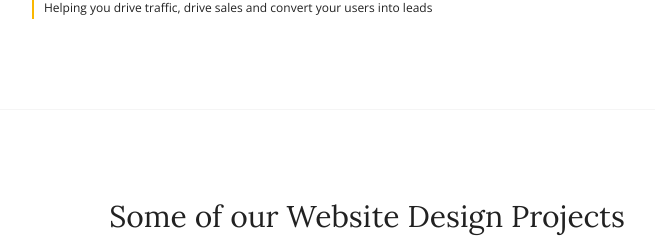
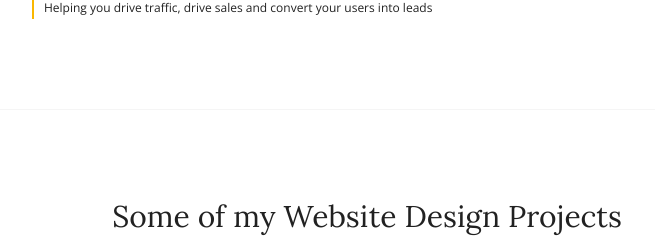
Before and after one commit to tea2sugars/richardbarwick, a PHP site: page /support in a window 1280 px wide. Shown: the part 2055-2295 px from the top of the page, without its empty margins (273-928 px from the left). Run offline with PHP 8.4, Linux system fonts and the light colour scheme; some libraries are stand-ins or nearby versions; some web fonts are replaced.

Commit message:
services page copy update

```diff
--- a/support.php
+++ b/support.php
@@ -194,7 +194,7 @@
     <section class="module-small p-t-20 p-b-40 p-t-sm-0" id="portfolio">
         <div class="container-fluid">
             <div class="row">
-                <h2 class="align-center">Some of our Website Design Projects</h2>
+                <h2 class="align-center">Some of my Website Design Projects</h2>
             </div>
             <div class="row">
                 <!-- PORTFOLIO LIST -->
@@ -225,7 +225,7 @@
                             <div class="work-caption">
                                 <h3 class="work-title ">Buyapowa Social Commerce SAAS Platform</h3>
                                 <div class="work-descr ">
-                                    UX & Website Design
+                                    UX &amp; Website Design
                                 </div>
                             </div>
                         </a>
```
